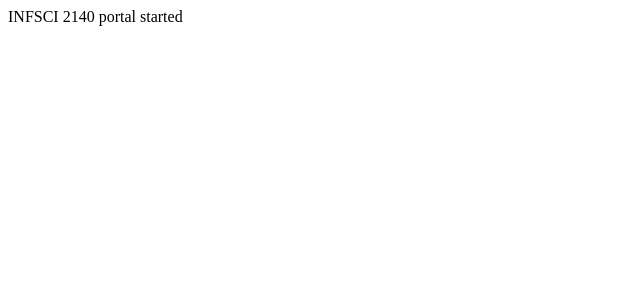
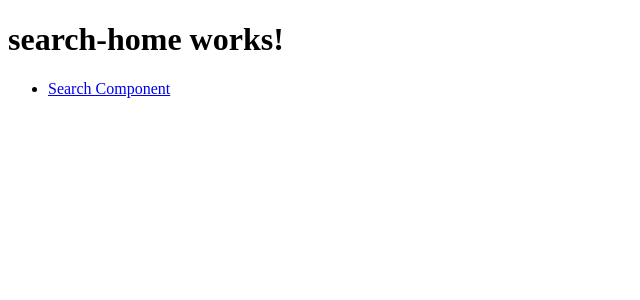
Before and after one commit to longeric/MovieSearchPortal, an Angular app: page / in a window 1280 px wide. Shown: the top 300 px of the page, without its empty margins (0-640 px from the left). Built offline with nearby package versions, Linux system fonts and the light colour scheme.

Commit message:
test router

```diff
--- a/src/app/app-routing.module.ts
+++ b/src/app/app-routing.module.ts
@@ -1,8 +1,13 @@
 import { NgModule } from '@angular/core';
 import { Routes, RouterModule } from '@angular/router';
+import {SearchHomeComponent} from "./components/search-home/search-home.component";
+import {SearchResultComponent} from "./components/search-result/search-result.component";
 
 
-const routes: Routes = [];
+const routes: Routes = [
+  {path: '', component: SearchHomeComponent},
+  {path: 'search', component: SearchResultComponent},
+];
 
 @NgModule({
   imports: [RouterModule.forRoot(routes)],
--- a/src/app/app.component.html
+++ b/src/app/app.component.html
@@ -1 +1,3 @@
-<div>INFSCI 2140 portal started</div>
+<router-outlet>
+
+</router-outlet>
--- a/src/app/app.module.ts
+++ b/src/app/app.module.ts
@@ -4,11 +4,13 @@ import { NgModule } from '@angular/core';
 import { AppRoutingModule } from './app-routing.module';
 import { AppComponent } from './app.component';
 import { SearchHomeComponent } from './components/search-home/search-home.component';
+import { SearchResultComponent } from './components/search-result/search-result.component';
 
 @NgModule({
   declarations: [
     AppComponent,
-    SearchHomeComponent
+    SearchHomeComponent,
+    SearchResultComponent
   ],
   imports: [
     BrowserModule,
--- a/src/app/components/search-home/search-home.component.html
+++ b/src/app/components/search-home/search-home.component.html
@@ -1 +1,6 @@
-<p>search-home works!</p>
+<h1>search-home works!</h1>
+<nav>
+  <ul>
+    <li><a routerLink="/search" routerLinkActive="active">Search Component</a></li>
+  </ul>
+</nav>
--- /dev/null
+++ b/src/app/components/search-result/search-result.component.html
@@ -0,0 +1,6 @@
+<h1>search-result works!</h1>
+<nav>
+  <ul>
+    <li><a routerLink="/" routerLinkActive="active">back</a></li>
+  </ul>
+</nav>
--- /dev/null
+++ b/src/app/components/search-result/search-result.component.ts
@@ -0,0 +1,15 @@
+import { Component, OnInit } from '@angular/core';
+
+@Component({
+  selector: 'app-search-result',
+  templateUrl: './search-result.component.html',
+  styleUrls: ['./search-result.component.css']
+})
+export class SearchResultComponent implements OnInit {
+
+  constructor() { }
+
+  ngOnInit() {
+  }
+
+}
```
Also changed, not shown: src/app/components/search-result/search-result.component.css (added), 1 other file (tests, documents, lock files or other folders).
